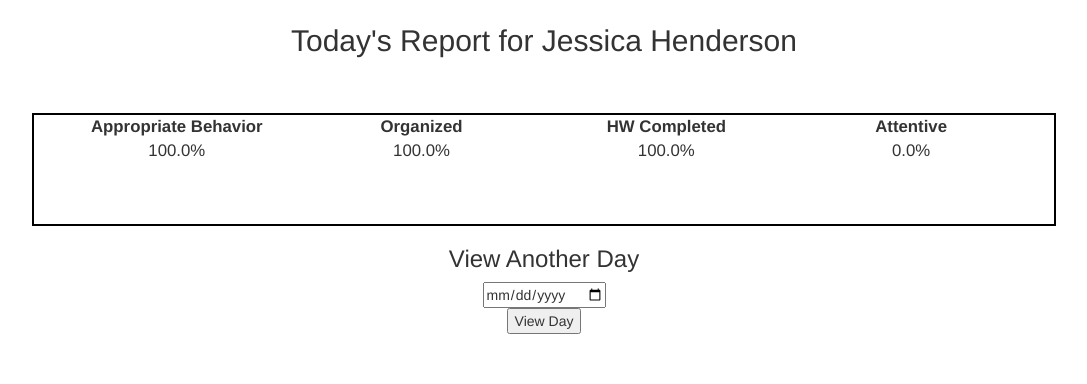
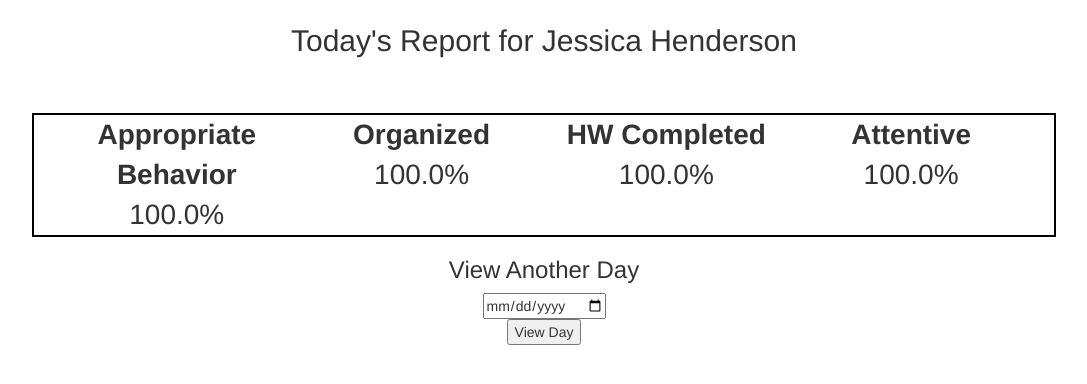
Before and after one commit to JoshuaOStafford/VanaLearning, a Django app: template templates/day.html in a window 1280 px wide. Shown: the part 56-440 px from the top of the page, without its empty margins (96-1183 px from the left). Run offline with Django 3.2, Linux system fonts and the light colour scheme; the template is opened without the code that fills it: values that come from a table or form of the project are taken from there, others are empty; data comes from the database, SQL or seed files in the repository; some libraries are stand-ins or nearby versions; some web fonts are replaced.

```diff
--- a/templates/day.html
+++ b/templates/day.html
@@ -31,34 +31,31 @@ hr {
     float: left;
     margin-left: 3%;
     margin-right: 1%;
-    font-size: 120%;
+    font-size: 200%;
 }
 #m2 {
         width: 22%;
         float: left;
     margin-left: 1%;
     margin-right: 1%;
-    font-size: 120%;
+    font-size: 200%;
     }
 #m3 {
         width: 22%;
         float: left;
     margin-left: 1%;
     margin-right: 1%;
-    font-size: 120%;
+    font-size: 200%;
     }
 #m5 {
         width: 22%;
         float: left;
     margin-left: 1%;
     margin-right: 3%;
-    font-size: 120%;
+    font-size: 200%;
     }
 #comments {
     clear: both;
-    text-align: left;
-    padding: 3%;
-    font-size: 125%;
 }
 </style>
 
@@ -89,7 +86,7 @@ hr {
     <div id="m5">
         <b>Attentive</b>
         <br>
-        {{ drc.get_m4 }}%
+        {{ drc.get_m2 }}%
     </div>
     <div id="comments"></div>
     </div>
```
